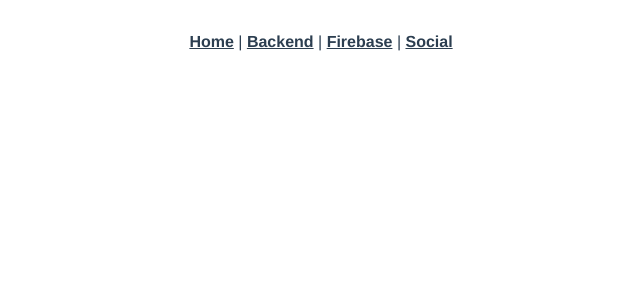
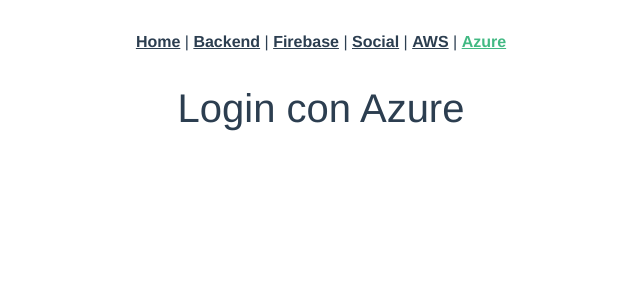
Before and after one commit to LadPro/VueAuthPractice, a Vue app: page /azure in a window 1280 px wide. Shown: the top 300 px of the page, without its empty margins (319-959 px from the left). Built offline with nearby package versions, Linux system fonts and the light colour scheme; no server answers.

Commit message:
agregando auttenticacion con azure

```diff
--- a/src/App.vue
+++ b/src/App.vue
@@ -3,7 +3,9 @@
     <router-link :to="{name:'home'}">Home</router-link> |
     <router-link :to="{name:'auth'}">Backend</router-link> |
     <router-link :to="{name:'firebase'}">Firebase</router-link> |
-    <router-link :to="{name:'social'}">Social</router-link>
+    <router-link :to="{name:'social'}">Social</router-link> |
+    <router-link :to="{name:'aws'}">AWS</router-link> |
+    <router-link :to="{name:'azure'}">Azure</router-link>
   </nav>
   <router-view/>
 </template>
--- a/src/router/index.ts
+++ b/src/router/index.ts
@@ -3,6 +3,8 @@ import HomeView from '../views/HomeView.vue'
 import AuthView from '../views/AuthView.vue'
 import FirebaseView from '../views/FirebaseView.vue'
 import SocialauthView from '../views/SocialauthView.vue'
+import AWSView from '../views/AWSView.vue'
+import AzureView from '../views/AzureView.vue'
 
 
 const routes: Array<RouteRecordRaw> = [
@@ -26,6 +28,16 @@ const routes: Array<RouteRecordRaw> = [
     name: 'social',
     component: SocialauthView
   },
+  {
+    path: '/aws',
+    name: 'aws',
+    component: AWSView
+  },
+  {
+    path: '/azure',
+    name: 'azure',
+    component: AzureView
+  },
 
 ]
 
--- /dev/null
+++ b/src/views/AWSView.vue
@@ -0,0 +1,11 @@
+<template>
+    <div>
+        <h1>AWS Login</h1>
+    </div>
+</template>
+
+<script lang="ts" setup>
+</script>
+
+<style scoped>
+</style>
--- /dev/null
+++ b/src/views/AzureView.vue
@@ -0,0 +1,11 @@
+<template>
+    <div>
+        <h1>Login con Azure</h1>
+    </div>
+</template>
+
+<script lang="ts" setup>
+</script>
+
+<style scoped>
+</style>
```
